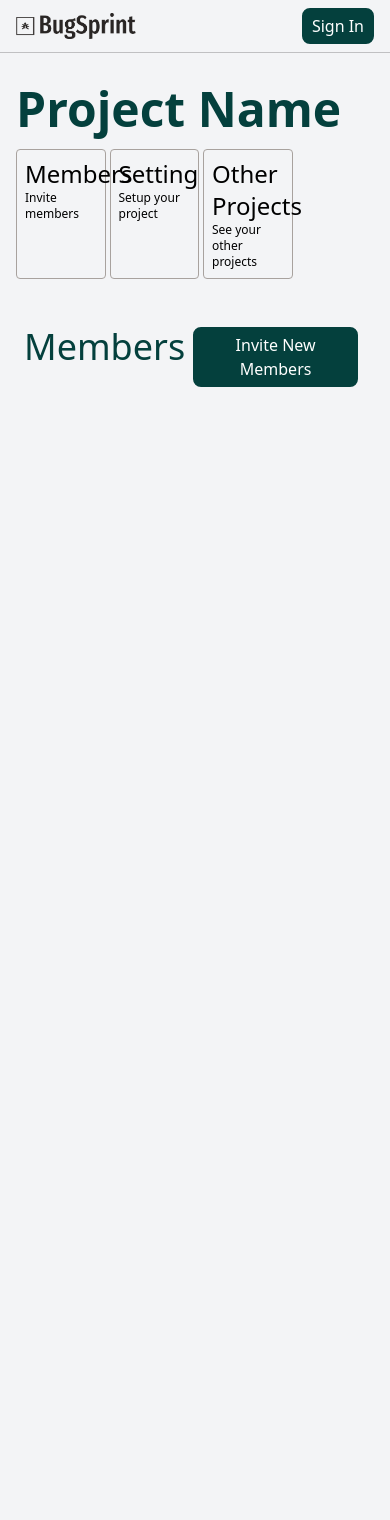
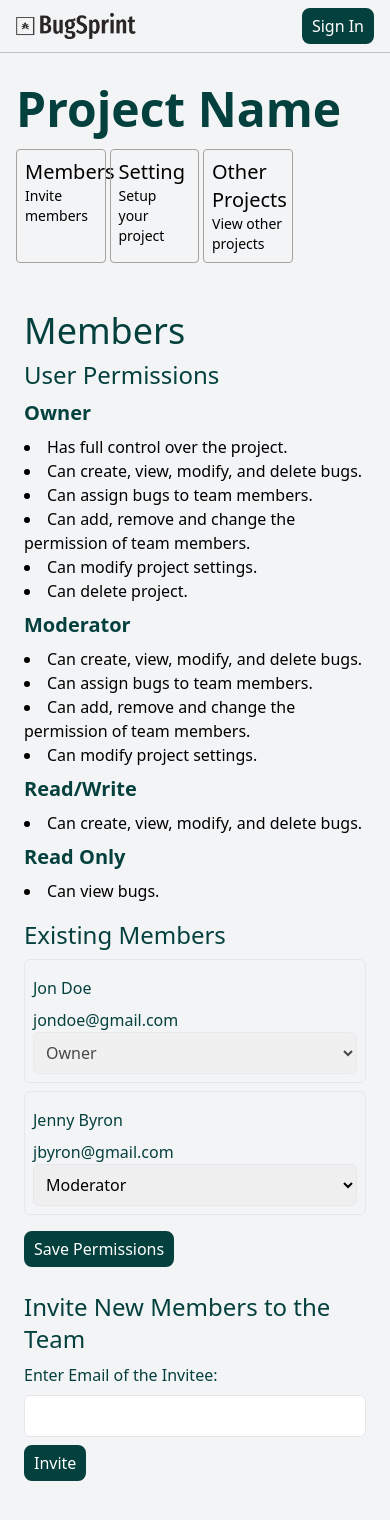
Before and after one commit to demarb/bugsprint, a Next.js app: page /project/1/members in a window 390 px wide. Shown: the top 1520 px of the page. Before the commit the page ends 897 px from the top, so only its background shows below. Built offline with nearby package versions, Linux system fonts and the light colour scheme.

Commit message:
Design project memebers page

```diff
--- a/app/project/[project_id]/members/page.tsx
+++ b/app/project/[project_id]/members/page.tsx
@@ -1,11 +1,17 @@
-import React from 'react'
+"use client"
+
+import MemberCard from '@/components/MemberCard'
+import { useState } from 'react'
 
 const ProjectMembersPage = () => {
+
+  const [inviteeEmail, setInviteeEmail] = useState("")
+
   return (
     <section className='mx-auto py-2'>
 
       <div className=''>
-        <div className='flex justify-between'>
+        <div className='flex flex-col justify-between'>
           <h2 className='text-4xl text-primary-green'>Members</h2>
           <div className='flex'>
             {/* <button type="button"
@@ -15,12 +21,101 @@ const ProjectMembersPage = () => {
             >
             </button> */}
 
-            <button type="button"
+            {/* <button type="button"
             //   key={}
             //   onClick={}
               className="green_btn mx-2">Invite New Members
-            </button>
+            </button> */}
           </div>
+
+          <div className='py-2 md:py-4'>
+              <h2 className='text-2xl text-primary-green'>User Permissions</h2>
+
+
+              <div className=''>
+                <div>
+                  <h3 className='text-xl font-bold text-primary-green py-2' >Owner</h3>
+                  <ul className='list-disc list-inside'>
+                    <li>Has full control over the project. </li>
+                    <li>Can create, view, modify, and delete bugs. </li>
+                    <li>Can assign bugs to team members. </li>
+                    <li>Can add, remove and change the permission of team members.</li>
+                    <li>Can modify project settings.</li>
+                    <li>Can delete project.</li>
+                  </ul>
+                </div>
+
+                <div>
+                  <h3 className='text-xl font-bold text-primary-green py-2' >Moderator</h3>
+                  <ul className='list-disc list-inside'>
+                    <li>Can create, view, modify, and delete bugs. </li>
+                    <li>Can assign bugs to team members. </li>
+                    <li>Can add, remove and change the permission of team members.</li>
+                    <li>Can modify project settings.</li>
+                  </ul>
+                </div>
+
+                <div>
+                  <h3 className='text-xl font-bold text-primary-green py-2' >Read/Write</h3>
+                  <ul className='list-disc list-inside'>
+                    <li>Can create, view, modify, and delete bugs. </li>
+                  </ul>
+                </div>
+
+                <div>
+                  <h3 className='text-xl font-bold text-primary-green py-2' >Read Only</h3>
+                  <ul className='list-disc list-inside'>
+                    <li>Can view bugs. </li>
+                  </ul>
+                </div>
+              </div>
+
+
+
+            </div>
+
+          <div className='py-2 md:py-4'>
+              <h2 className='text-2xl text-primary-green'>Existing Members</h2>
+
+              {
+                <div>
+                  {/* Map over members here */}
+                  <MemberCard name={"Jon Doe"} email={"jondoe@gmail.com"} permission={"owner"}/>
+                  <MemberCard name={"Jenny Byron"} email={"jbyron@gmail.com"} permission={"readwrite"}/>
+                </div>
+              }
+
+                <div className='py-2'>
+                  <button className='green_btn'>
+                    Save Permissions
+                  </button>
+                </div>
+
+
+            </div>
+
+          <div className='py-2 md:py-4'>
+              <h2 className='text-2xl text-primary-green'>Invite New Members to the Team</h2>
+
+              <div className='flex flex-col justify-around'>
+
+                <p className="text-md text-primary-green py-2">Enter Email of the Invitee:</p>
+
+                <input
+                  type="text" name="invitee-email" id="invitee-email"
+                  value={inviteeEmail} onChange={(e)=>setInviteeEmail(e.target.value)}
+                  className="form_input"
+                />
+
+                <div className='py-2'>
+                  <button className='green_btn'>
+                    Invite
+                  </button>
+                </div>
+
+
+              </div>
+            </div>
         </div>
       </div>
 
--- a/app/projects/new/page.tsx
+++ b/app/projects/new/page.tsx
@@ -19,14 +19,16 @@ const NewProjectPage = () => {
 
       <div className='flex justify-between items-center'>
         <h1 className='text-6xl font-extrabold text-primary-green'>New Project</h1>
-      </div>
+     </div>
+
+      <h2 className="py-2 md:py-4 text-lg text-primary-green font-bold">Note: All projects are private by default. You can modify this later.</h2>
 
 
       {/* <div className='flex flex-wrap justify-center gap-2 pt-8'>
 
       </div> */}
 
-      <form className="flex flex-col pt-8">
+      <form className="flex flex-col pt-2 md:pt-4">
         <label className="text-lg">Title
           <br className=""/>
           <input
@@ -91,6 +93,7 @@ const NewProjectPage = () => {
 
 
 
+
     </section>
   )
 }
--- /dev/null
+++ b/components/MemberCard.tsx
@@ -0,0 +1,39 @@
+
+
+import React from 'react'
+
+const MemberCard = ({name, email, permission}: {name: string, email: string, permission: string}) => {
+  return (
+    <div className='flex flex-col border rounded-md p-2 my-2 w-full lg:w-4/5'>
+
+        <p className="text-md text-primary-green py-2">{name}</p>
+        <p className="text-md text-primary-green">{email}</p>
+
+        {/* <input
+            type="text" name="invitee-email" id="invitee-email"
+        //   value={inviteeEmail} onChange={(e)=>setInviteeEmail(e.target.value)}
+            className="form_input"
+        /> */}
+
+        {
+            permission==="owner" ?
+
+            <select name="permission-select" id="permission-select" className='form_input' disabled >
+                <option value="owner">Owner</option>
+            </select>
+
+            :
+
+            <select name="" id="" className='form_input' >
+                <option value="moderator">Moderator</option>
+                <option value="readwrite">Read/Write</option>
+                <option value="readonly">Read Only</option>
+            </select>
+
+        }
+
+        </div>
+  )
+}
+
+export default MemberCard
--- a/components/Sidebar.tsx
+++ b/components/Sidebar.tsx
@@ -16,15 +16,15 @@ const Sidebar = ({project_id} : {project_id: string}) => {
 
             <Link href={`/project/${project_id}/members`} className="w-1/4 md:w-max p-2 border rounded border-stone-400 hover:border-primary-green md:border-primary-green md:hover:border-white hover:cursor-pointer">
                 <div className=''>
-                    <h1 className='text-2xl'>Members</h1>
-                    <p className='text-xs'>Invite members</p>
+                    <h1 className='text-xl md:text-2xl'>Members</h1>
+                    <p className='#hidden #md:block text-sm'>Invite members</p>
                 </div>
             </Link>
 
             <Link href={`/project/${project_id}/settings`} className="w-1/4 md:w-max p-2 border rounded border-stone-400 hover:border-primary-green md:border-primary-green md:hover:border-white hover:cursor-pointer">
                 <div className=''>
-                    <h1 className='text-2xl'>Setting</h1>
-                    <p className='text-xs'>Setup your project</p>
+                    <h1 className='text-xl md:text-2xl'>Setting</h1>
+                    <p className='text-sm'>Setup your project</p>
                 </div>
             </Link>
 
@@ -32,8 +32,8 @@ const Sidebar = ({project_id} : {project_id: string}) => {
 
             <Link href="/projects" className="w-1/4 md:w-max p-2 border rounded border-stone-400 hover:border-primary-green md:border-primary-green md:hover:border-white hover:cursor-pointer">
                 <div className=''>
-                    <h1 className='text-2xl'>Other Projects</h1>
-                    <p className='text-xs'>See your other projects</p>
+                    <h1 className='text-xl md:text-2xl'>Other Projects</h1>
+                    <p className='text-sm'>View other projects</p>
                 </div>
             </Link>
 
```
Also changed, not shown: components/BugForm.tsx (added).
